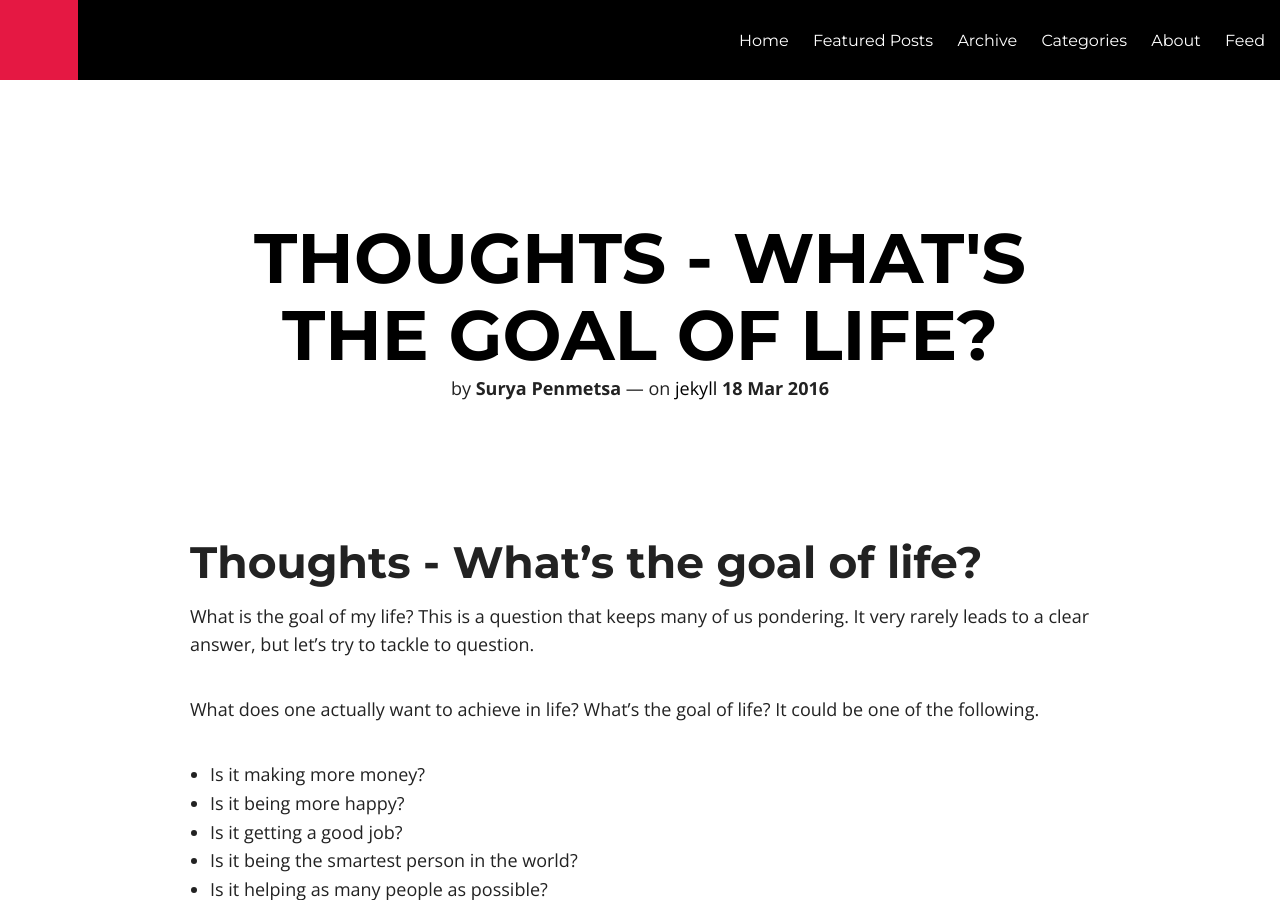
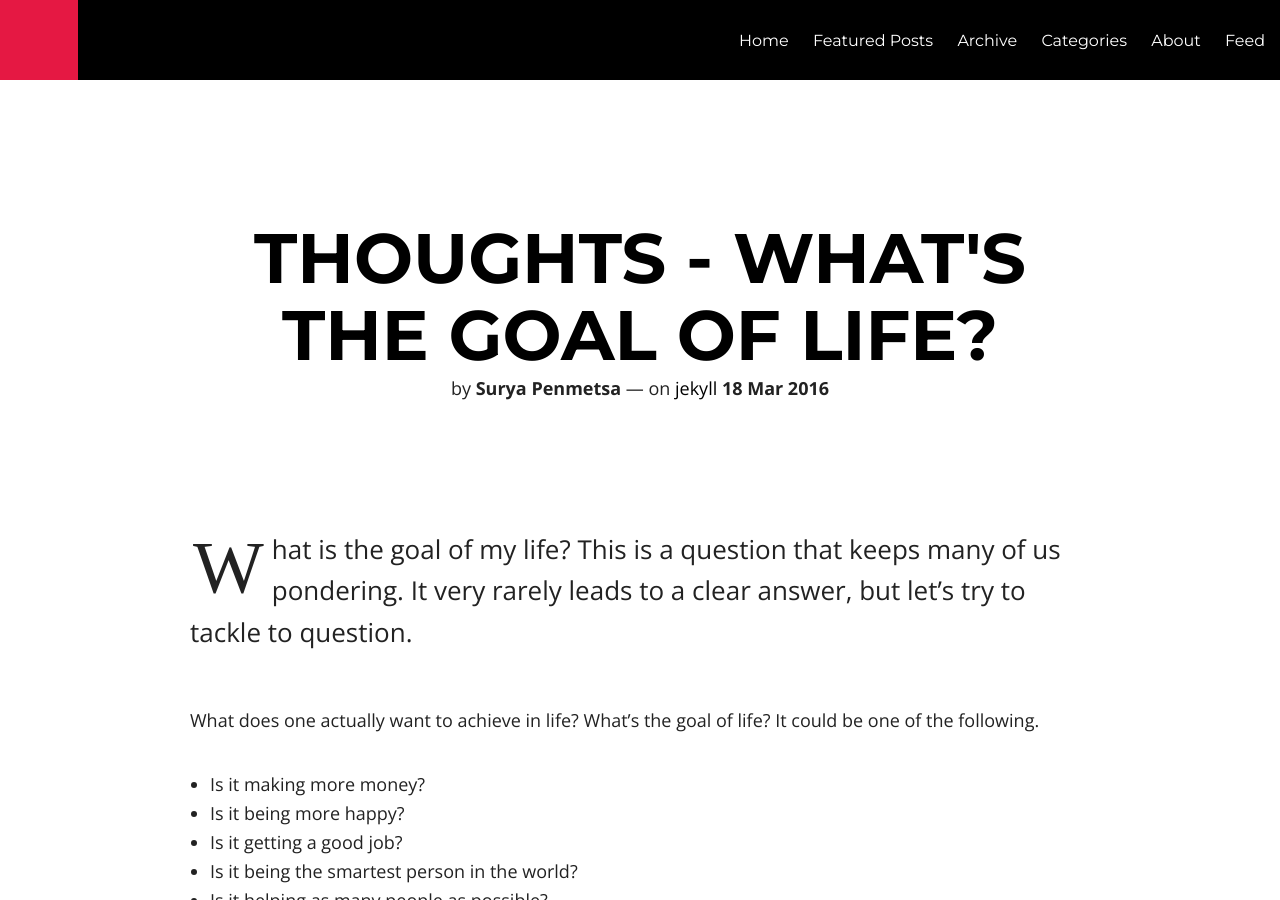
Before and after one commit to psurya1994/psurya1994.github.io, a Jekyll site: the page built from _posts/2016-03-18-goal-of-life.md, in a window 1280 px wide and 900 px high. Built offline with Jekyll 4.4.1, drawn with Linux system fonts in a browser that asks for light colours; nearby versions of some CDN libraries; comment, search, counter and statistics services are not loaded.

Commit message:
format chagne

```diff
--- a/_posts/2016-03-18-goal-of-life.md
+++ b/_posts/2016-03-18-goal-of-life.md
@@ -12,8 +12,6 @@ chart:
 comments: true
 featured: false
 ---
-
-# Thoughts - What's the goal of life?
 
 What is the goal of my life? This is a question that keeps many of us pondering. It very rarely leads to a clear answer, but let's try to tackle to question.
 
```
